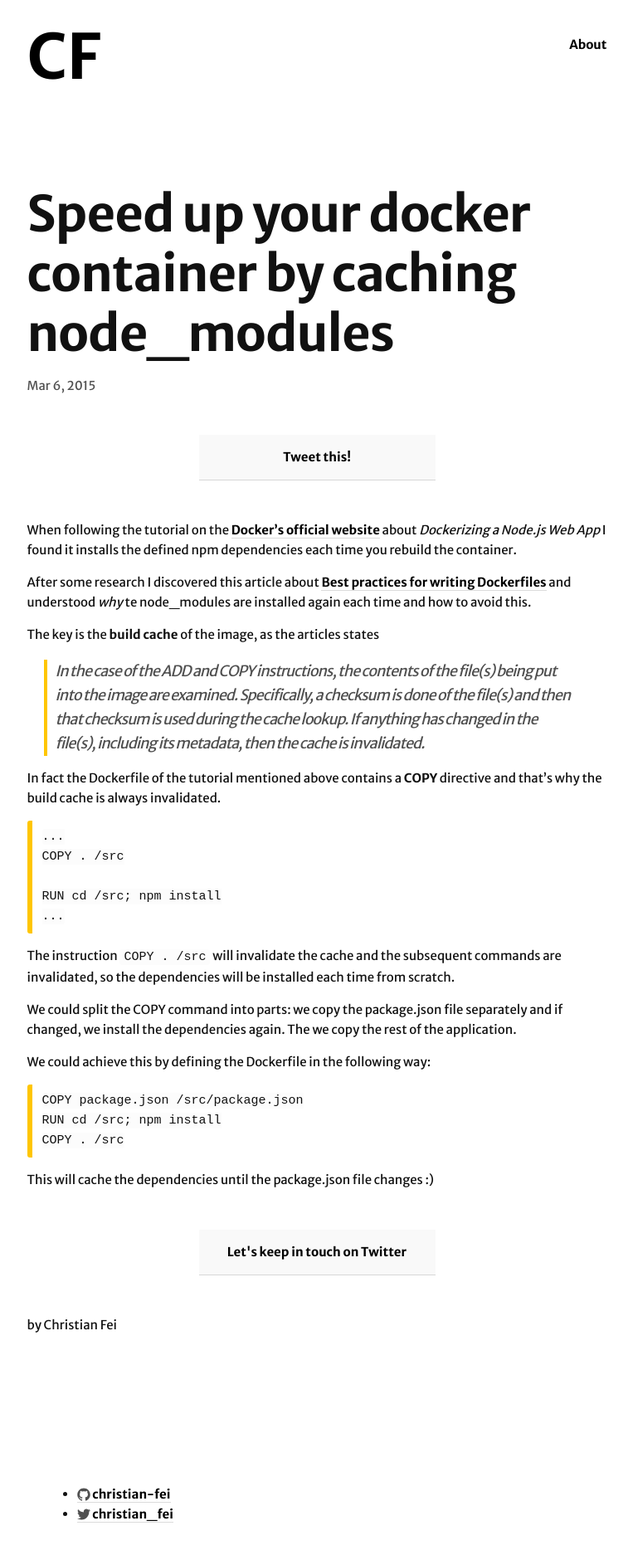
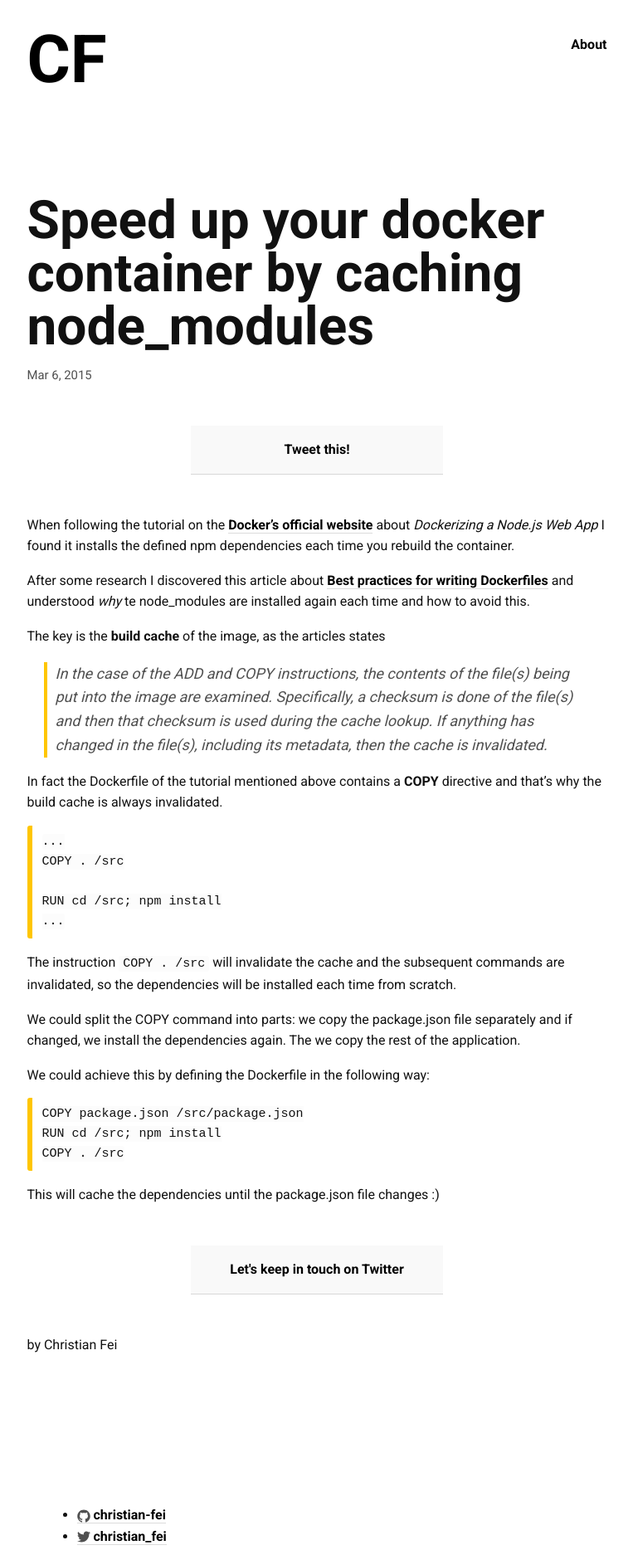
Before and after one commit to christian-fei/christian-fei.github.io-pandoc, a Jekyll site: the page built from _posts/2015-03-06-Cache-speed-up-docker-node-modules.md, in a window 1280 px wide. Shown: the whole page at 83% size, without its empty margins (258-1021 px from the left). Built offline with Jekyll 4.4.1, drawn with Linux system fonts in a browser that asks for light colours; Markdown is read by kramdown in place of the engine named in the settings; comment, search, counter and statistics services are not loaded; before the commit the page ends 1847 px from its top, so only the background shows below that.

Commit message:
using Roboto

```diff
--- a/_includes/head.html
+++ b/_includes/head.html
@@ -8,7 +8,8 @@
 
     <meta name="HandheldFriendly" content="True" />
 
-    <link href='http://fonts.googleapis.com/css?family=Merriweather+Sans:700,400' rel='stylesheet' type='text/css'>
+    <link href='http://fonts.googleapis.com/css?family=Roboto:400,700,500' rel='stylesheet' type='text/css'>
+    <!-- <link href='http://fonts.googleapis.com/css?family=Merriweather+Sans:700,400' rel='stylesheet' type='text/css'> -->
     <link rel="stylesheet" href="{{ "/css/main.css" | prepend: site.baseurl }}">
     <link rel="canonical" href="{{ page.url | replace:'index.html','' | prepend: site.baseurl | prepend: site.url }}">
 
--- a/_sass/_layout.scss
+++ b/_sass/_layout.scss
@@ -113,8 +113,7 @@
 }
 
 .post-title {
-  letter-spacing: -1px;
-  line-height: 1.2;
+  line-height: 1;
 }
 
 .post-date {
--- a/_sass/_typography.scss
+++ b/_sass/_typography.scss
@@ -2,9 +2,9 @@
  * Basic styling
  */
 body {
-  font-size: 15px;
-  font-family: "Merriweather Sans", "Helvetica Neue", "Helvetica", "Arial", "Lucida Grande", sans-serif;
-  font-weight: 400;
+  font-size: 16px;
+  font-family: "Roboto", "Helvetica Neue", "Helvetica", "Arial", "Lucida Grande", sans-serif;
+  font-weight: 300;
   line-height: 1.6;
   color: $text-color;
   background-color: $background-color;
@@ -98,7 +98,6 @@
   padding-left: $spacing-unit / 2;
   margin-left: $spacing-unit;
   font-size: 18px;
-  letter-spacing: -1px;
   font-style: italic;
 
   > :last-child {
```
Also changed, not shown: 1 other file.
